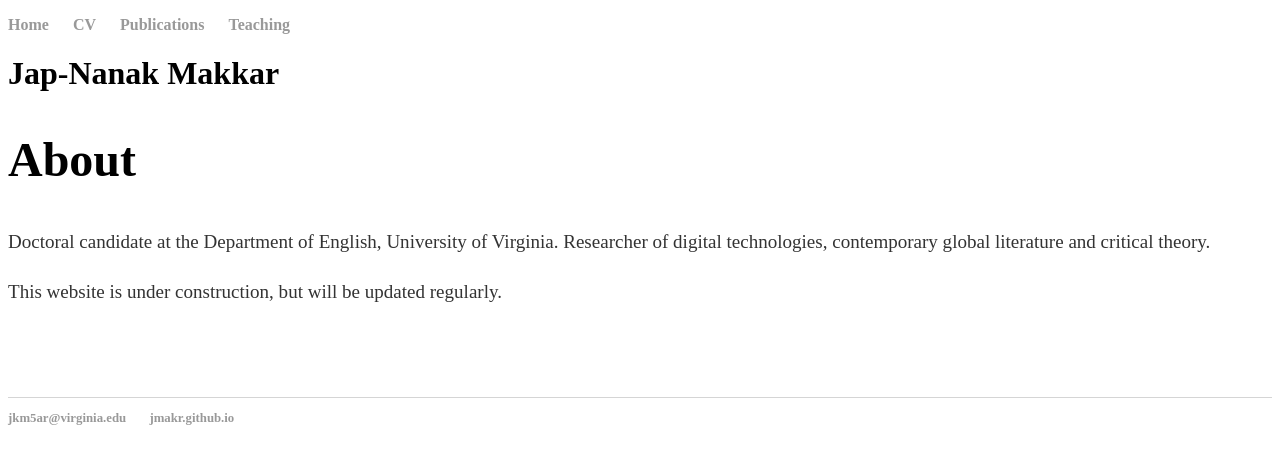
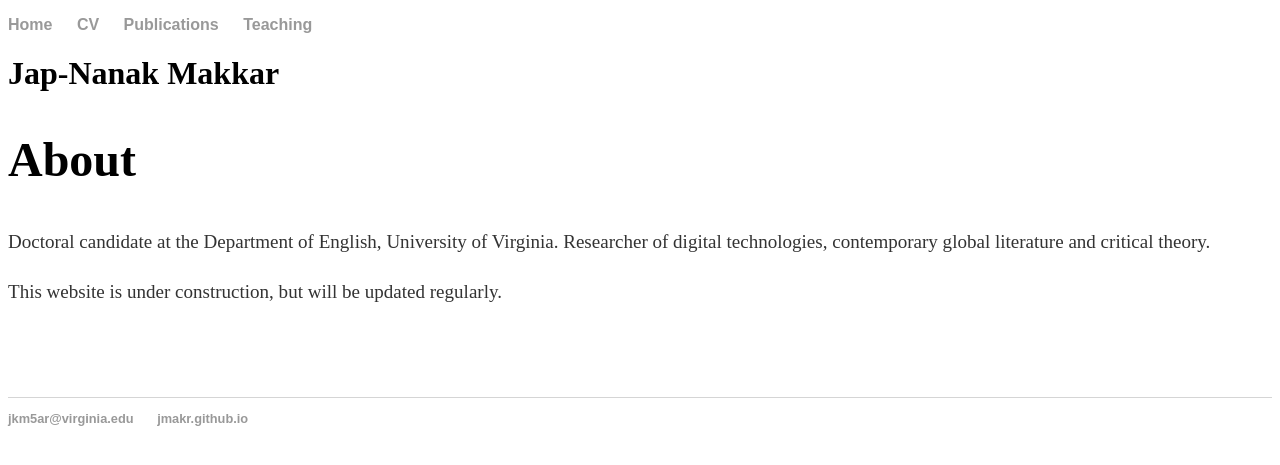
Before and after one commit to jmakr/jmakr.github.io, a Jekyll site: the page built from index.html, in a window 1280 px wide. Shown: the top 465 px of the page. Built offline with Jekyll 4.4.1, drawn with Linux system fonts in a browser that asks for light colours; some web fonts are replaced.

Commit message:
Update main.css

```diff
--- a/css/main.css
+++ b/css/main.css
@@ -11,7 +11,7 @@ body {
     width: 70%;
 }
 nav ul, footer ul {
-    font-family: <link href='https://fonts.googleapis.com/css?family=Forum' rel='stylesheet' type='text/css'>;
+    font-family: "Forum", sans-serif;
     padding: 0px;
     list-style: none;
     font-weight: bold;
@@ -31,7 +31,7 @@ a:hover {
 h1#logo {
   display: block;
   text-align: center;
-  font-family: <link href='https://fonts.googleapis.com/css?family=EB+Garamond' rel='stylesheet' type='text/css'>;
+  font-family: "EB Garamond", serif;
   font-size: xx-large;
   font-weight: bold;
   font-variant: small-caps;
@@ -39,10 +39,10 @@ h1#logo {
 }
 h2 {
     font-size: 3em;
-    font-family: <link href='https://fonts.googleapis.com/css?family=Forum' rel='stylesheet' type='text/css'>;
+    font-family: "Forum", serif;
 }
 p {
-    font-family: <link href='https://fonts.googleapis.com/css?family=Forum' rel='stylesheet' type='text/css'>;
+    font-family: "Forum", serif ;
     font-size: 1.19em;
     line-height: 1.6em;
     color: #333;
@@ -56,7 +56,7 @@ footer {
 ul.posts {
     font-size: 1.19em;
     line-height: 1.6em;
-    font-family: <link href='https://fonts.googleapis.com/css?family=Forum' rel='stylesheet' type='text/css'>;
+    font-family: "Forum", serif;
     color: #333;
 
 }
@@ -65,7 +65,7 @@ ul.posts li {
     list-style: none;
     font-size: 1em;
     line-height: 1.6em;
-    font-family: <link href='https://fonts.googleapis.com/css?family=Forum' rel='stylesheet' type='text/css'>;
+    font-family: "Forum", serif;
 
     color: #333;
 }
```
